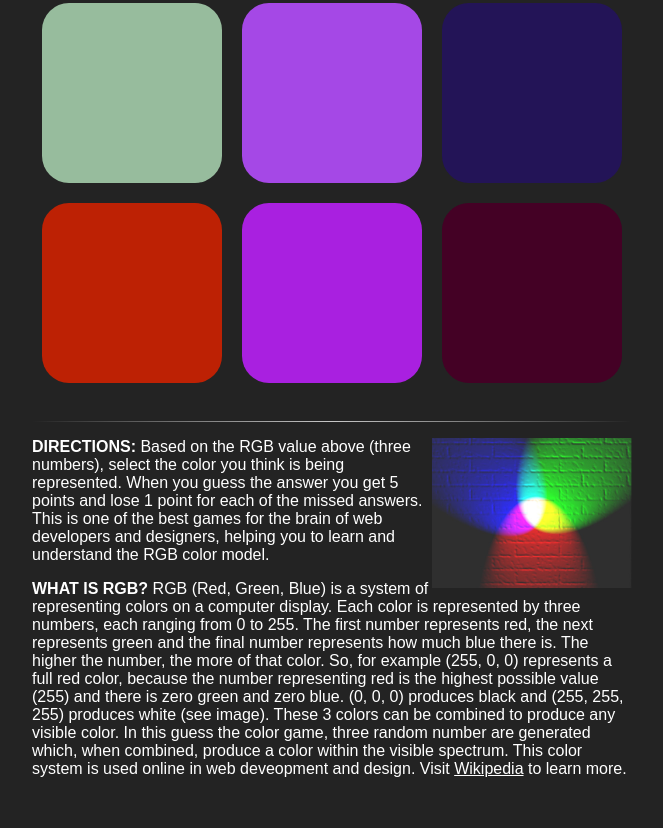
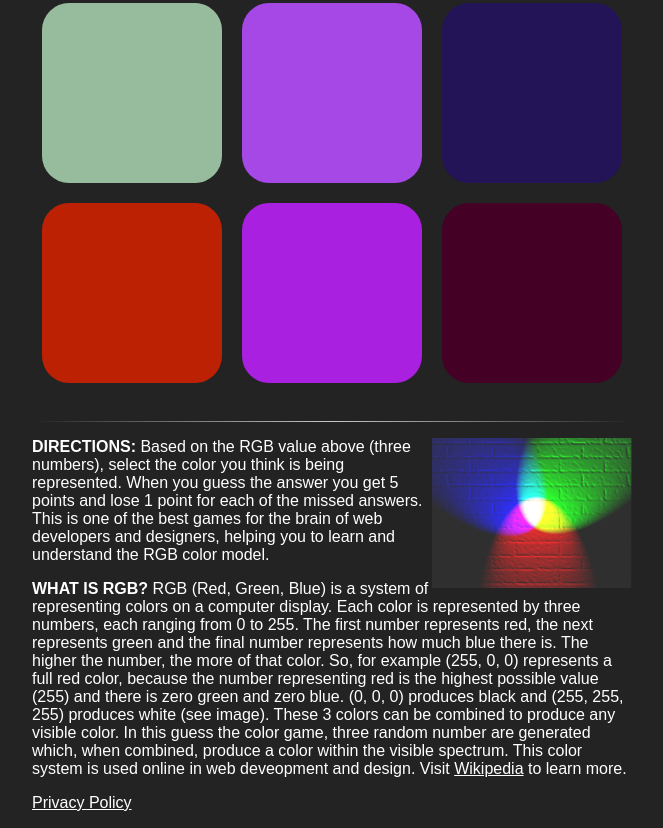
Before and after one commit to richardkronick/GuessTheColor, a plain HTML site: page index.html in a window 1280 px wide. Shown: the part 291-1119 px from the top of the page, without its empty margins (308-971 px from the left). Before the commit the page ends 1085 px from the top, so only its background shows below. Drawn offline with Linux system fonts and the light colour scheme.

Commit message:
Add privacy policy

```diff
--- a/index.html
+++ b/index.html
@@ -72,6 +72,7 @@
                     produce a color within the visible spectrum. This color system is used online in web deveopment and design.
                     Visit <a href="https://en.wikipedia.org/wiki/RGB_color_model" target="_blank">Wikipedia</a> to learn more.
                 </p>
+                <p><a href="https://g.ezoic.net/privacy/guessthecolor.com" target="_blank">Privacy Policy</a></p>
             </div>
     </div>
     <script src="main.js"></script>
```
